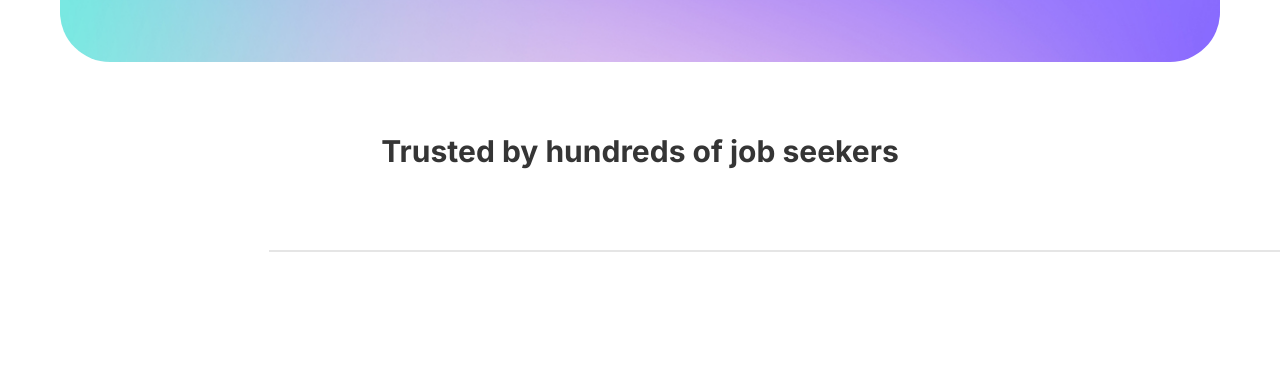
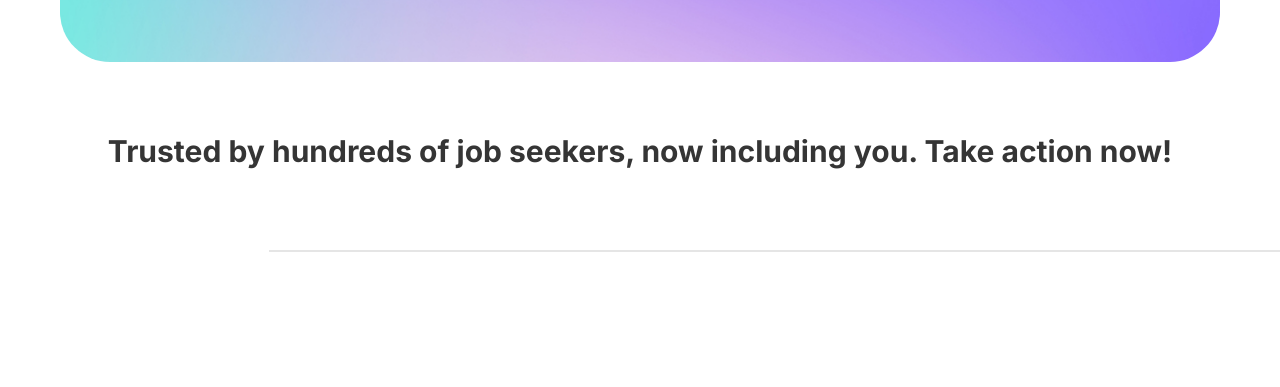
Before and after one commit to resume-ai-me/landing, a plain HTML site: page index.html in a window 1280 px wide. Shown: the part 1000-1387 px from the top of the page. Drawn offline with Linux system fonts and the light colour scheme.

Commit message:
copy update

```diff
--- a/index.html
+++ b/index.html
@@ -215,7 +215,7 @@
 			    <div class="container">
 			    	<div class="sec-title text-center mb-40">
 			    		<h3 class="title title3">
-			    			Trusted by hundreds of job seekers
+			    			Trusted by hundreds of job seekers, now including you.  Take action now!
 			    		</h3>
 			    	</div>
 			       <div class="slider partner-slide-1">
```
